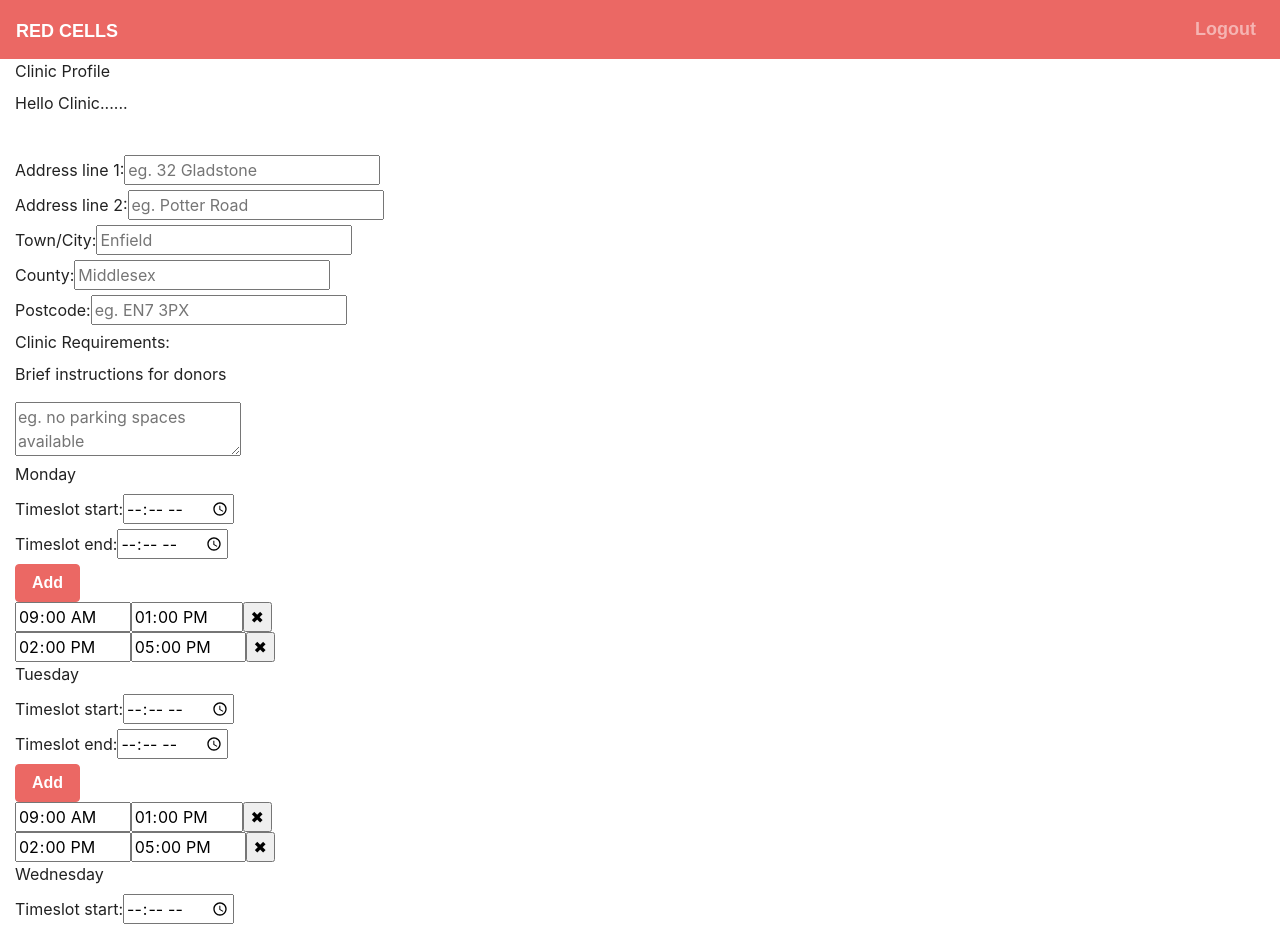
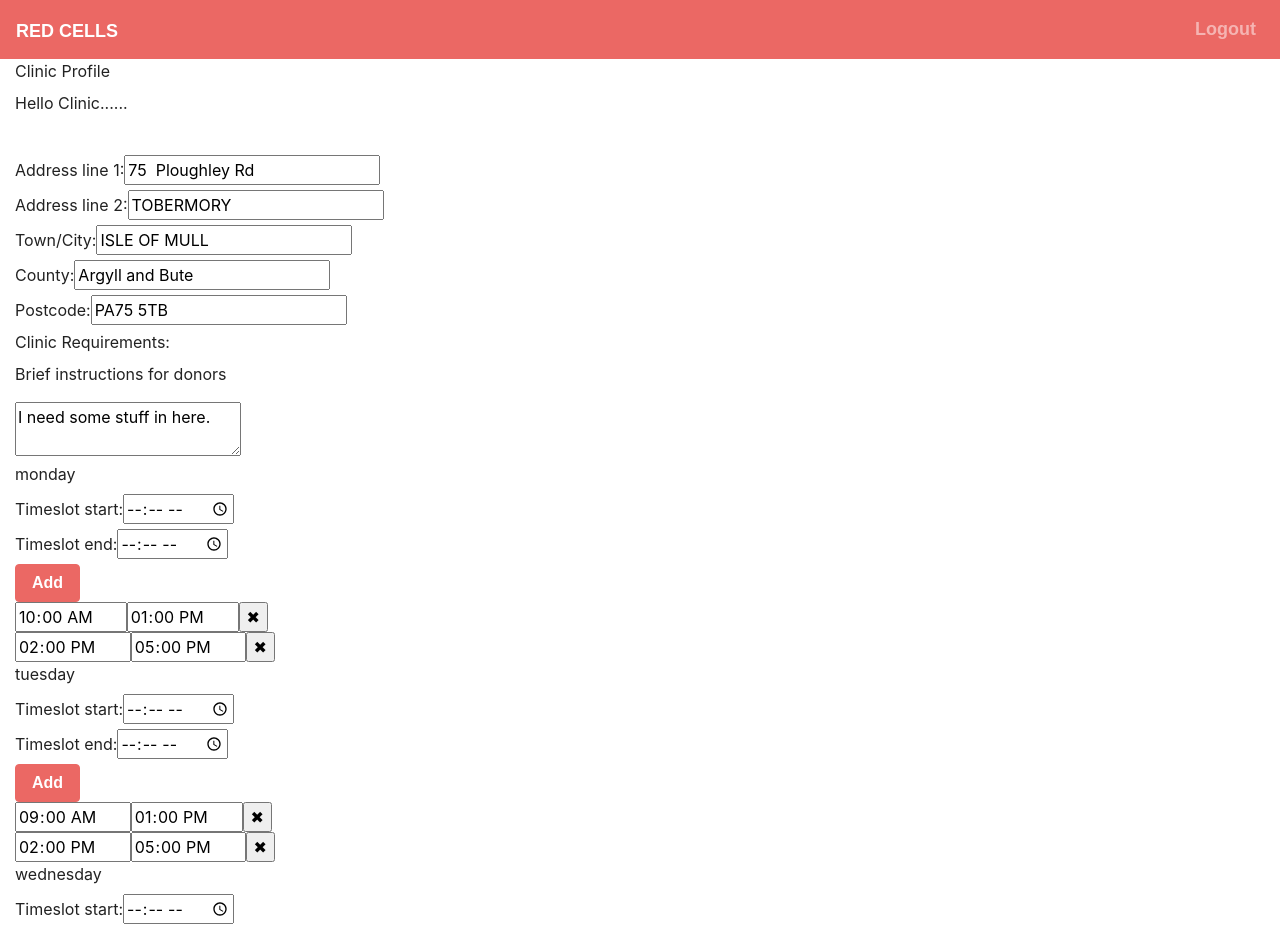
Before and after one commit to hjc86/blood_app, a React (Create React App) app in the folder frontend/: page /clinic-profile in a window 1280 px wide. Shown: the top 927 px of the page. Built offline with nearby package versions, Linux system fonts and the light colour scheme; a web font is replaced by a local one.

Commit message:
timeslot refarctored

```diff
--- a/frontend/src/components/timeslots.js
+++ b/frontend/src/components/timeslots.js
@@ -6,20 +6,14 @@ class Timeslot extends React.Component {
 
     constructor(props) {
         super(props);
-        this.state = {placeholder:
-            {Monday: [["09:00","13:00"],["14:00","17:00"]],
-             Tuesday:[["09:00","13:00"],["14:00","17:00"]],
-             Wednesday:[["09:00","13:00"],["14:00","17:00"]],
-             Thursday:[["09:00","13:00"],["14:00","17:00"]],
-             Friday:[["09:00","13:00"],["14:00","17:00"]]}
-      }
+        this.state = {timeslots: this.props.timeslots}
     }
 
     render() {
         return (
             <div>
-                {Object.keys(this.state.placeholder).map((item,index) =>
-                (< TimeslotCard key={index} day={item} timeslots={this.state.placeholder[item]}/>)
+                {Object.keys(this.state.timeslots).map((item,index) =>
+                (< TimeslotCard key={index} day={item} timeslots={this.state.timeslots[item]} timeSlotHandler = {this.props.timeSlotHandler}/>)
                 )}
             </div>
 
--- a/frontend/src/containers/clinic_profile.js
+++ b/frontend/src/containers/clinic_profile.js
@@ -5,6 +5,29 @@ import NavBar from '../components/navbar_dashboard';
 import Timeslot from '../components/timeslots';
 
 class Clinic extends React.Component {
+    constructor(props) {
+        super(props);
+        this.state = {
+            "address": {
+                "address_line_1": "75  Ploughley Rd",
+                "address_line_2": "TOBERMORY",
+                "city": "ISLE OF MULL",
+                "county": "Argyll and Bute",
+                "postcode": "PA75 5TB",
+            },
+            "requirements": "I need some stuff in here.",
+            "timeslots": {"monday": [["10:00","13:00"],["14:00","17:00"]],
+                        "tuesday": [["09:00","13:00"],["14:00","17:00"]],
+                        "wednesday": [["09:00","13:00"],["14:00","17:00"]],
+                        "thursday": [["09:00","13:00"],["14:00","17:00"]],
+                        "friday": [["09:00","13:00"],["14:00","17:00"]]}
+        }
+        this.timeSlotHandler = this.timeSlotHandler
+    }
+
+    timeSlotHandler = (event) => {
+
+    }
 
     render() {
         return (
@@ -18,6 +41,7 @@ class Clinic extends React.Component {
                         <label>Address line 1:</label>
                         <input
                             name="address"
+                            value={this.state.address.address_line_1}
                             type="text"
                             placeholder="eg. 32 Gladstone">
                         </input>
@@ -25,6 +49,7 @@ class Clinic extends React.Component {
                         <label>Address line 2:</label>
                         <input
                             name="address"
+                            value={this.state.address.address_line_2}
                             type="text"
                             placeholder="eg. Potter Road">
                         </input>
@@ -32,6 +57,7 @@ class Clinic extends React.Component {
                         <label>Town/City:</label>
                         <input
                             name="city"
+                            value={this.state.address.city}
                             type="text"
                             placeholder="Enfield">
                         </input>
@@ -39,6 +65,7 @@ class Clinic extends React.Component {
                         <label>County:</label>
                         <input
                             name="county"
+                            value={this.state.address.county}
                             type="text"
                             placeholder="Middlesex">
                         </input>
@@ -46,6 +73,7 @@ class Clinic extends React.Component {
                         <label>Postcode:</label>
                         <input
                             name="address"
+                            value={this.state.address.postcode}
                             type="text"
                             placeholder="eg. EN7 3PX">
                         </input>
@@ -54,13 +82,14 @@ class Clinic extends React.Component {
                         <p>Brief instructions for donors</p>
                         <textarea
                             name="requirements"
+                            value={this.state.requirements}
                             type="text"
                             placeholder="eg. no parking spaces available">
                         </textarea>
                         <br />
                         </form>
                         <div>
-                        < Timeslot />
+                        < Timeslot timeSlotHandler = {this.timeSlotHandler} timeslots = {this.state.timeslots}/>
                         </div>
                         <Link to={{pathname:'/clinic-dashboard'}}><button className='passwordButton btn btn-primary' type='submit'>Submit</button></Link>
                     </div>
```
